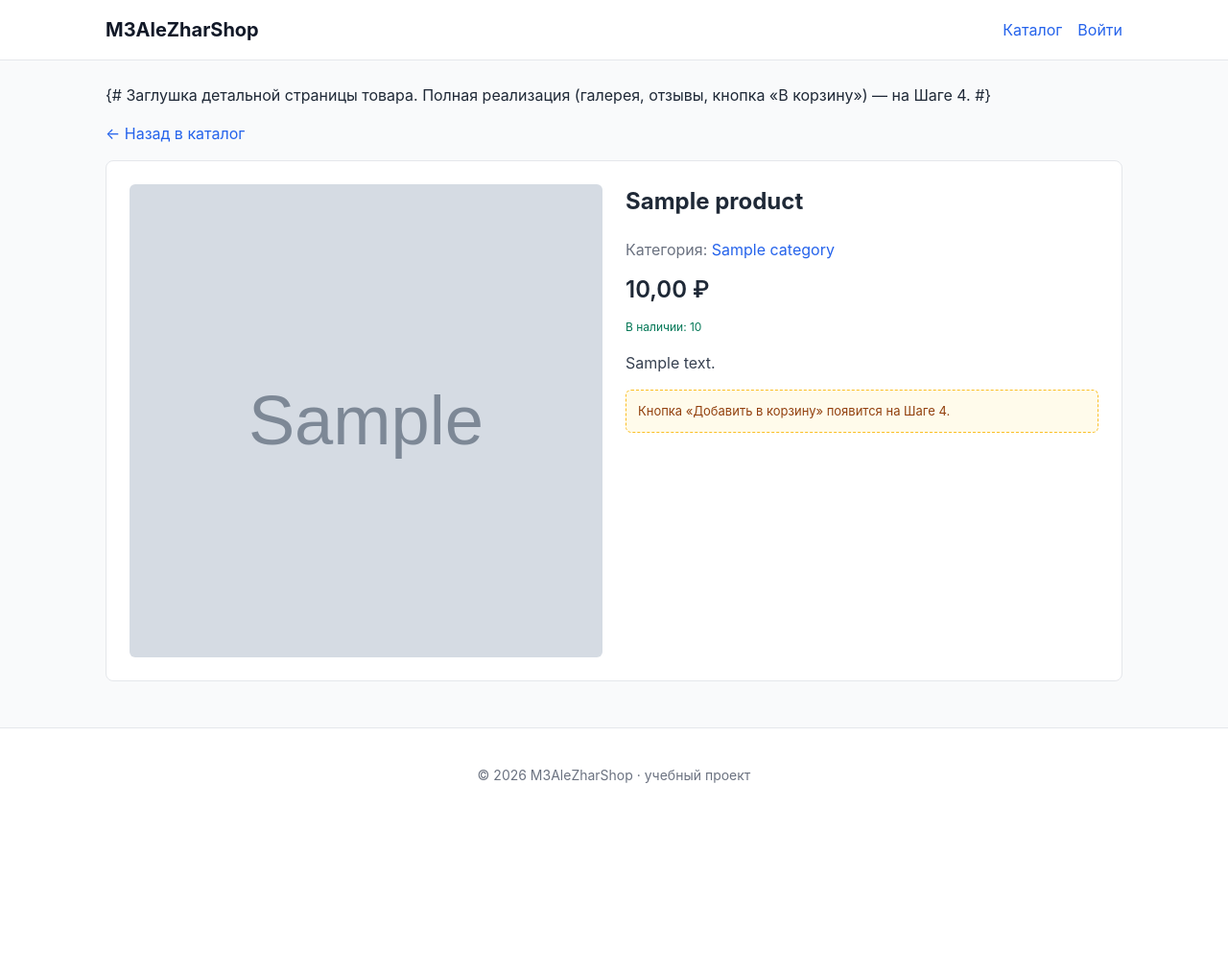
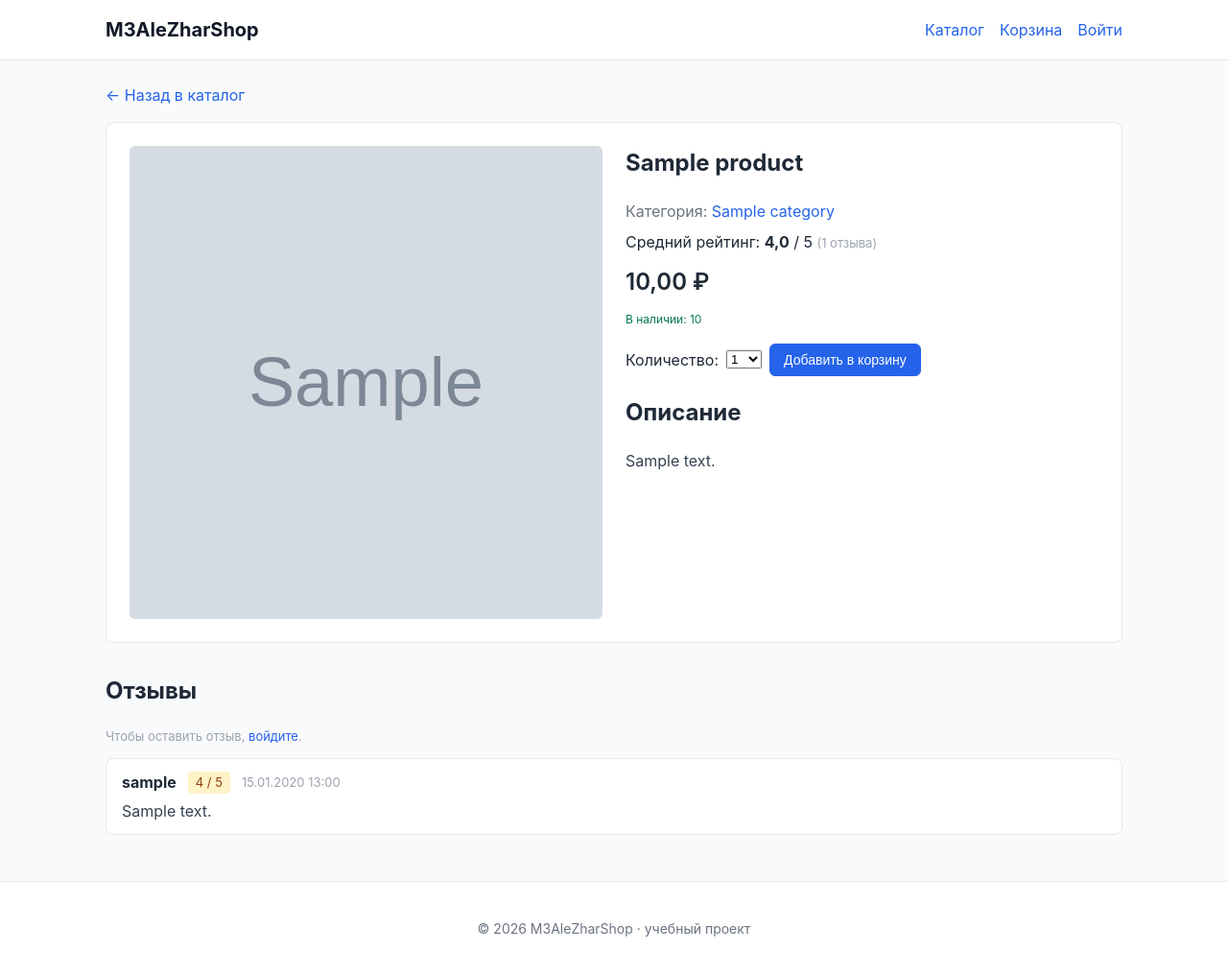
Before and after one commit to AleZhar79/M3AleZharShop, a Django app: a page that uses templates/base.html in a window 1280 px wide. Shown: the whole page at 96% size. Before the commit the page ends 816 px from the top, so only its background shows below. Run offline with Django 5.2, Linux system fonts and the light colour scheme; tables that the repository leaves empty hold one stand-in row (values such as "Sample post"); grey boxes marked "Sample" are stand-in pictures.

Commit message:
feat(ui): product detail with reviews, cart page, cart badge in header
- product_detail.html: gallery, price, stock, add-to-cart form,
  rating summary, review form for logged-in users, reviews list
- cart/detail.html: items table with update/remove, clear, totals
- base.html: cart link with item count badge
- main.css: detail layout, buttons, cart table, review styles

```diff
--- a/static/css/main.css
+++ b/static/css/main.css
@@ -191,3 +191,97 @@ a:hover { text-decoration: underline; }
     text-align: center;
     color: #6b7280;
 }
+
+/* --- Корзина: индикатор в шапке --- */
+.nav-cart { position: relative; }
+.cart-badge {
+    display: inline-block;
+    background: #ef4444;
+    color: #fff;
+    border-radius: 999px;
+    padding: 0 8px;
+    font-size: 12px;
+    line-height: 18px;
+    margin-left: 4px;
+    min-width: 18px;
+    text-align: center;
+}
+
+/* --- Детальная страница товара --- */
+.product-detail {
+    display: grid;
+    grid-template-columns: 1fr 1fr;
+    gap: 24px;
+    background: #fff;
+    padding: 24px;
+    border-radius: 8px;
+    border: 1px solid #e5e7eb;
+}
+@media (max-width: 700px) {
+    .product-detail { grid-template-columns: 1fr; }
+}
+.product-detail__image {
+    aspect-ratio: 1 / 1;
+    background-color: #f3f4f6;
+    background-size: cover;
+    background-position: center;
+    border-radius: 6px;
+    display: flex;
+    align-items: center;
+    justify-content: center;
+    color: #9ca3af;
+}
+.product-detail__info h1 { margin-top: 0; }
+.product-detail__category { color: #6b7280; margin-bottom: 8px; }
+.product-detail__rating { margin: 8px 0; }
+.product-detail__price { font-size: 24px; font-weight: 600; margin: 12px 0; }
+.product-detail__description { white-space: pre-line; color: #374151; }
+.muted { color: #9ca3af; font-size: 13px; }
+
+.cart-add-form { margin: 16px 0; display: flex; gap: 8px; align-items: center; }
+
+/* --- Кнопки --- */
+.btn {
+    display: inline-block;
+    padding: 8px 14px;
+    border: 1px solid #d1d5db;
+    background: #f9fafb;
+    border-radius: 6px;
+    cursor: pointer;
+    font-size: 14px;
+    text-decoration: none;
+    color: #111827;
+}
+.btn:hover { background: #f3f4f6; }
+.btn--primary { background: #2563eb; border-color: #2563eb; color: #fff; }
+.btn--primary:hover { background: #1d4ed8; }
+.btn--danger { background: #fff; border-color: #ef4444; color: #ef4444; }
+.btn--danger:hover { background: #fef2f2; }
+
+/* --- Таблица корзины --- */
+.cart-table {
+    width: 100%;
+    border-collapse: collapse;
+    background: #fff;
+    margin: 16px 0;
+}
+.cart-table th, .cart-table td {
+    padding: 12px;
+    border-bottom: 1px solid #e5e7eb;
+    text-align: left;
+}
+.cart-table tfoot td { padding-top: 16px; }
+.cart-update-form { display: flex; gap: 8px; align-items: center; }
+.cart-update-form input[type="number"] { width: 60px; padding: 4px 8px; }
+.cart-actions { display: flex; gap: 12px; align-items: center; flex-wrap: wrap; }
+
+/* --- Отзывы --- */
+.reviews { margin-top: 32px; }
+.review-form { background: #fff; padding: 16px; border: 1px solid #e5e7eb; border-radius: 8px; margin-bottom: 16px; }
+.form-row { margin-bottom: 12px; display: flex; flex-direction: column; gap: 4px; }
+.form-row textarea, .form-row select { padding: 8px; border: 1px solid #d1d5db; border-radius: 6px; font-family: inherit; }
+.reviews-list { list-style: none; padding: 0; margin: 0; display: flex; flex-direction: column; gap: 12px; }
+.review { background: #fff; padding: 12px 16px; border: 1px solid #e5e7eb; border-radius: 8px; }
+.review__head { display: flex; gap: 12px; align-items: center; margin-bottom: 6px; }
+.review__rating { background: #fef3c7; color: #92400e; padding: 2px 8px; border-radius: 4px; font-size: 13px; }
+.review__comment { margin: 0; color: #374151; }
--- a/templates/base.html
+++ b/templates/base.html
@@ -14,6 +14,12 @@
         <a href="{% url 'products:product-list' %}" class="logo">M3AleZharShop</a>
         <nav class="main-nav">
             <a href="{% url 'products:product-list' %}">Каталог</a>
+            <a href="{% url 'cart:detail' %}" class="nav-cart">
+                Корзина
+                {% if cart and cart|length > 0 %}
+                    <span class="cart-badge">{{ cart|length }}</span>
+                {% endif %}
+            </a>
             {% if user.is_authenticated %}
                 <span class="nav-user">Привет, {{ user.username }}</span>
                 {% if user.is_staff %}<a href="{% url 'admin:index' %}">Админка</a>{% endif %}
--- a/templates/products/product_detail.html
+++ b/templates/products/product_detail.html
@@ -2,38 +2,92 @@
 {% block title %}{{ product.name }} · M3AleZharShop{% endblock %}
 
 {% block content %}
-{#
-   Заглушка детальной страницы товара.
-   Полная реализация (галерея, отзывы, кнопка «В корзину») — на Шаге 4.
-#}
 <p><a href="{% url 'products:product-list' %}">← Назад в каталог</a></p>
 
-<article style="display:grid; grid-template-columns: 1fr 1fr; gap: 24px; background:#fff; padding:24px; border-radius:8px; border:1px solid #e5e7eb;">
-    <div class="product-card__image" style="aspect-ratio:1/1; border-radius:6px;
-        {% if product.image %}background-image:url('{{ product.image.url }}');{% endif %}">
+<article class="product-detail">
+    <div class="product-detail__image"
+        {% if product.image %}style="background-image:url('{{ product.image.url }}');"{% endif %}>
         {% if not product.image %}нет фото{% endif %}
     </div>
-    <div>
-        <h1 style="margin-top:0;">{{ product.name }}</h1>
-        <div style="color:#6b7280; margin-bottom:8px;">
+    <div class="product-detail__info">
+        <h1>{{ product.name }}</h1>
+        <div class="product-detail__category">
             Категория:
             <a href="{% url 'products:category-detail' product.category.slug %}">{{ product.category.name }}</a>
         </div>
-        <div style="font-size:24px; font-weight:600; margin:12px 0;">{{ product.price }} ₽</div>
-        {% if product.in_stock %}
-            <div class="product-card__stock product-card__stock--in" style="margin-bottom:12px;">
-                В наличии: {{ product.stock }}
+
+        {% if reviews_count %}
+            <div class="product-detail__rating">
+                Средний рейтинг:
+                <strong>{{ avg_rating|floatformat:1 }}</strong> / 5
+                <span class="muted">({{ reviews_count }} отзыв{{ reviews_count|pluralize:"а,ов" }})</span>
             </div>
         {% else %}
-            <div class="product-card__stock product-card__stock--out" style="margin-bottom:12px;">
-                Нет в наличии
-            </div>
+            <div class="product-detail__rating muted">Отзывов пока нет</div>
         {% endif %}
-        <p style="white-space:pre-line; color:#374151;">{{ product.description|default:"Описание появится позже." }}</p>
 
-        <div style="margin-top:16px; padding:12px; background:#fffbeb; border:1px dashed #fbbf24; border-radius:6px; color:#92400e; font-size:13px;">
-            Кнопка «Добавить в корзину» появится на Шаге 4.
-        </div>
+        <div class="product-detail__price">{{ product.price }} ₽</div>
+
+        {% if product.in_stock %}
+            <div class="product-card__stock product-card__stock--in">В наличии: {{ product.stock }}</div>
+
+            <form action="{% url 'cart:add' product.id %}" method="post" class="cart-add-form">
+                {% csrf_token %}
+                {{ cart_form.quantity.label_tag }}
+                {{ cart_form.quantity }}
+                {{ cart_form.override }}
+                <button type="submit" class="btn btn--primary">Добавить в корзину</button>
+            </form>
+        {% else %}
+            <div class="product-card__stock product-card__stock--out">Нет в наличии</div>
+        {% endif %}
+
+        <h2>Описание</h2>
+        <p class="product-detail__description">{{ product.description|default:"Описание появится позже." }}</p>
     </div>
 </article>
+
+<section class="reviews">
+    <h2>Отзывы</h2>
+
+    {% if user.is_authenticated %}
+        {% if user_already_reviewed %}
+            <p class="muted">Вы уже оставили отзыв на этот товар.</p>
+        {% else %}
+            <form action="{% url 'reviews:add' product.slug %}" method="post" class="review-form">
+                {% csrf_token %}
+                <div class="form-row">
+                    {{ review_form.rating.label_tag }}
+                    {{ review_form.rating }}
+                </div>
+                <div class="form-row">
+                    {{ review_form.comment.label_tag }}
+                    {{ review_form.comment }}
+                </div>
+                <button type="submit" class="btn btn--primary">Отправить отзыв</button>
+            </form>
+        {% endif %}
+    {% else %}
+        <p class="muted">
+            Чтобы оставить отзыв, <a href="{% url 'admin:login' %}?next={{ request.path }}">войдите</a>.
+        </p>
+    {% endif %}
+
+    {% if reviews %}
+        <ul class="reviews-list">
+            {% for review in reviews %}
+                <li class="review">
+                    <div class="review__head">
+                        <strong>{{ review.user.username }}</strong>
+                        <span class="review__rating">{{ review.rating }} / 5</span>
+                        <span class="muted">{{ review.created_at|date:"d.m.Y H:i" }}</span>
+                    </div>
+                    {% if review.comment %}
+                        <p class="review__comment">{{ review.comment }}</p>
+                    {% endif %}
+                </li>
+            {% endfor %}
+        </ul>
+    {% endif %}
+</section>
 {% endblock %}
```
Also changed, not shown: templates/cart/detail.html (added, +61 -0 lines).
